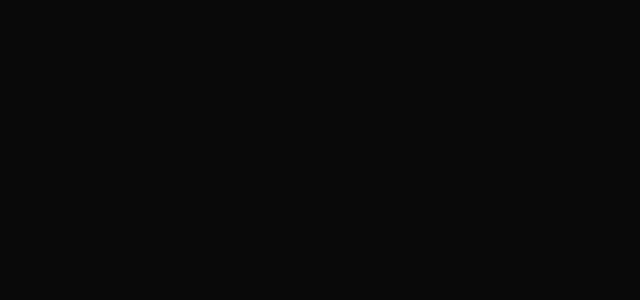
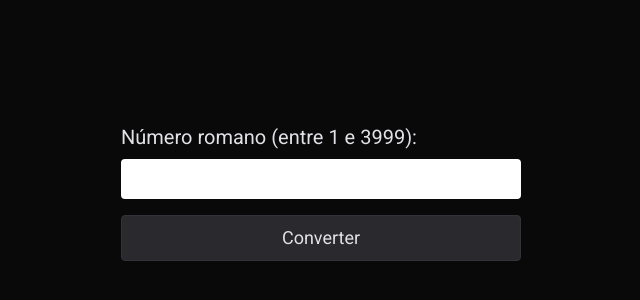
Before and after one commit to TiagoFreitas03/app-collection, a React (Vite) app: page /roman-to-decimal in a window 1280 px wide. Before the commit this address had no page. Shown: the part 204-504 px from the top of the page, without its empty margins (319-959 px from the left). Built offline with nearby package versions, Linux system fonts and the light colour scheme.

Commit message:
Aplicação Roman To Decimal

```diff
--- a/src/App.tsx
+++ b/src/App.tsx
@@ -17,6 +17,7 @@ import { Hello } from './apps/Hello'
 import { IOTMailboxSimulator } from './apps/IOTMailboxSimulator'
 import { Json2Csv } from './apps/Json2Csv'
 import { RandomNumberGenerator } from './apps/RandomNumberGenerator'
+import { RomanToDecimal } from './apps/RomanToDecimal'
 import { SliderDesign } from './apps/SliderDesign'
 import { Stopwatch } from './apps/Stopwatch'
 import { TrueOrFalse } from './apps/TrueOrFalse'
@@ -45,6 +46,7 @@ const Home = () => {
 			<Link to='/hello'>Hello App</Link>
 			<Link to='/json-2-csv'>JSON 2 CSV</Link>
 			<Link to='/random-number'>Random Number Generator</Link>
+			<Link to='/roman-to-decimal'>Roman to Decimal</Link>
 			<Link to='/slider-design'>Slider Design</Link>
 			<Link to='/stopwatch'>Stopwatch</Link>
 			<Link to='/true-or-false'>True or False</Link>
@@ -78,6 +80,7 @@ export function App() {
 				<Route path='/hello' element={<Hello />} />
 				<Route path='/json-2-csv' element={<Json2Csv />} />
 				<Route path='/random-number' element={<RandomNumberGenerator />} />
+				<Route path='/roman-to-decimal' element={<RomanToDecimal />} />
 				<Route path='/slider-design' element={<SliderDesign />} />
 				<Route path='/stopwatch' element={<Stopwatch />} />
 				<Route path='/true-or-false' element={<TrueOrFalse />} />
--- /dev/null
+++ b/src/apps/RomanToDecimal.tsx
@@ -0,0 +1,78 @@
+import { useState, FormEvent, ChangeEvent } from 'react'
+
+interface RomanNumber {
+	[letter: string]: number
+}
+
+const romanNumbers: RomanNumber = { I: 1, V: 5, X: 10, L: 50, C: 100, D: 500, M: 1000 }
+const romanPairs: RomanNumber = { IV: 4, IX: 9, XL: 40, XC: 90, CD: 400, CM: 900 }
+
+export function RomanToDecimal() {
+	const [value, setValue] = useState('')
+	const [result, setResult] = useState('')
+
+	function handleConversionFormSubmit(event: FormEvent) {
+		event.preventDefault()
+
+		const val = value.toUpperCase()
+
+		if (!(/^M{0,3}(CM|CD|D?C{0,3})(XC|XL|L?X{0,3})(IX|IV|V?I{0,3})$/g).test(val) || val === '')
+			return alert('Número inválido')
+
+		let accumulator = 0
+
+		for (let i = 0; i < val.length; i++) {
+			const current = val[i], next = val[i + 1] ?? ''
+
+			if (romanPairs[current + next]) {
+				accumulator += romanPairs[current + next]
+				i++
+			} else
+				accumulator += romanNumbers[current]
+		}
+
+		setResult(accumulator.toString())
+	}
+
+	function handleValueChange(e: ChangeEvent<HTMLInputElement>) {
+		const val = e.target.value.toUpperCase()
+
+		if (val.match('^[MDCLXVI]+$'))
+			setValue(val.replace(/^0+/, ''))
+		else
+			setValue(val.slice(0, -1))
+	}
+
+	return (
+		<div className='w-screen h-screen flex justify-center items-center'>
+			<div>
+				<form onSubmit={handleConversionFormSubmit}>
+					<label className='text-xl'>
+						Número romano <span>(entre 1 e 3999)</span>:
+					</label>
+
+					<input
+						className='block w-[400px] p-2 my-2 rounded uppercase'
+						type="text"
+						value={value}
+						onChange={handleValueChange}
+					/>
+
+					<button
+						className='bg-gray-600 border border-gray-500 p-2 rounded w-full my-2 text-lg'
+						type='submit'
+					>
+						Converter
+					</button>
+				</form>
+
+				{
+					result !== '' && <div className='border border-gray-500 rounded p-5 mt-6'>
+						<p className='text-xl'>Resultado:</p>
+						<p className='text-2xl'>{result}</p>
+					</div>
+				}
+			</div>
+		</div>
+	)
+}
```
Also changed, not shown: 1 other file (tests, documents, lock files or other folders).
